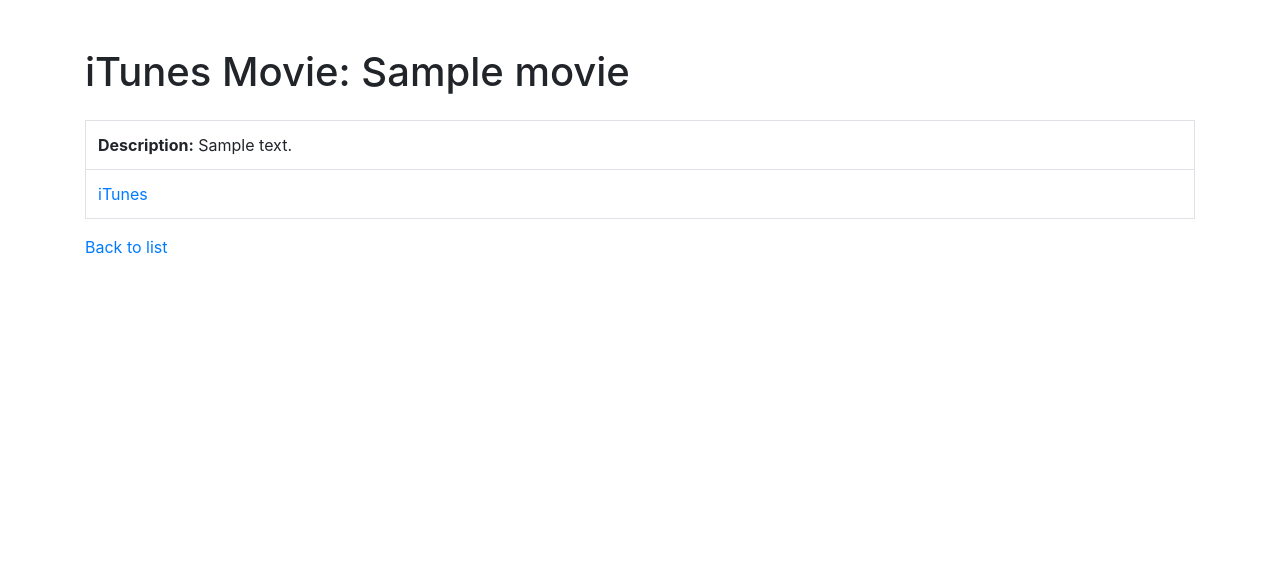
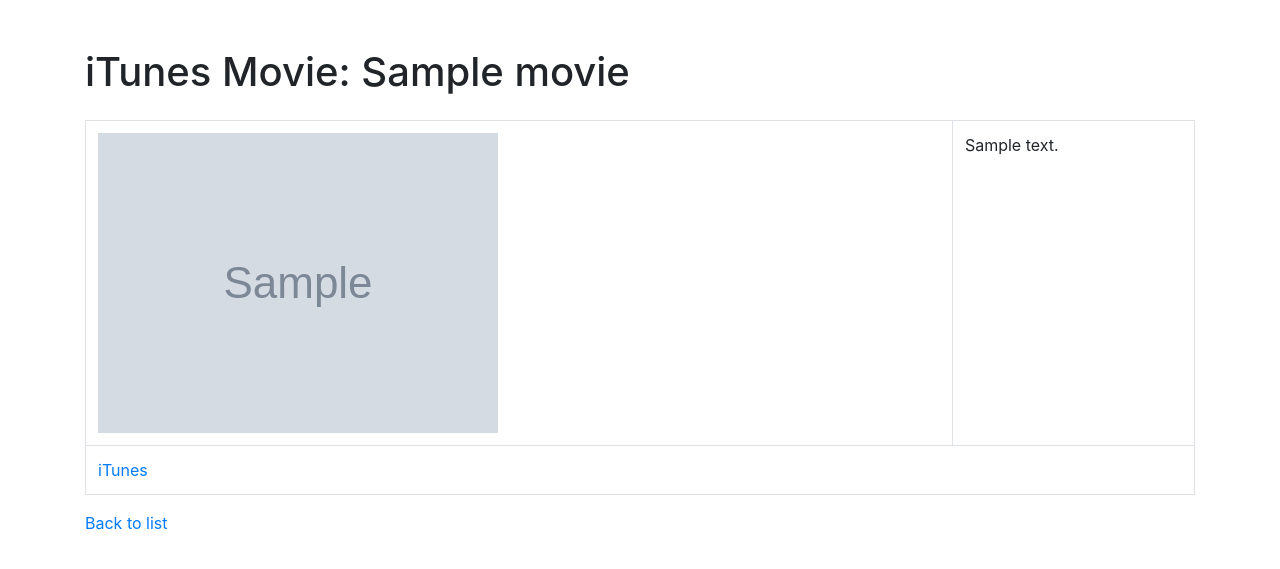
Before and after one commit to ankor2800/ITunes-Movies-List, a PHP site: template template/movie.html.twig in a window 1280 px wide. Shown: the top 569 px of the page. Run offline with PHP 8.4, Linux system fonts and the light colour scheme; the template is opened without the code that fills it: most values are stand-ins (such as "Sample title", 1, 10 or a date in 2020); grey boxes marked "Sample" are stand-in pictures; some libraries are stand-ins or nearby versions.

Commit message:
detail page: trailer poster

```diff
--- a/template/movie.html.twig
+++ b/template/movie.html.twig
@@ -8,10 +8,11 @@
         <h1 class="mt-5 mb-4">iTunes Movie: {{ movie.title }}</h1>
         <table class="table table-bordered">
             <tr>
-                <td><b>Description:</b> {{ movie.description }}</td>
+                <td><img src="{{ movie.image }}" alt="{{ movie.title }}"></td>
+                <td>{{ movie.description }}</td>
             </tr>
             <tr>
-                <td><a href="{{ movie.link }}">iTunes</a></td>
+                <td colspan="2"><a href="{{ movie.link }}">iTunes</a></td>
             </tr>
         </table>
         <a href="{{ homepage }}" class="href">Back to list</a>
```
